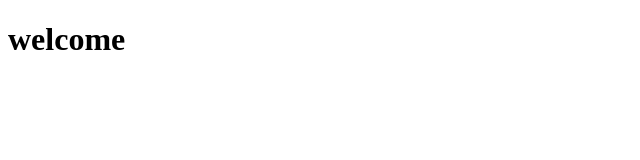
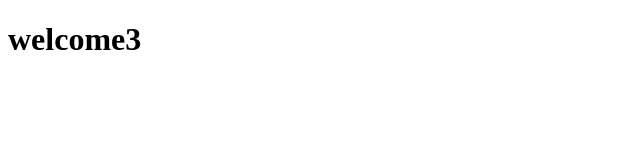
Before and after one commit to Suganthik-sugi/Demo-Django, a plain HTML site: page program/index.html in a window 1280 px wide. Shown: the full height of the page, 0-640 px from the left. Drawn offline with Linux system fonts and the light colour scheme.

Commit message:
Update index.html

```diff
--- a/program/index.html
+++ b/program/index.html
@@ -6,6 +6,6 @@
     <title>Document</title>
 </head>
 <body>
-    <h1>welcome</h1>
+    <h1>welcome3</h1>
 </body>
 </html>
```
